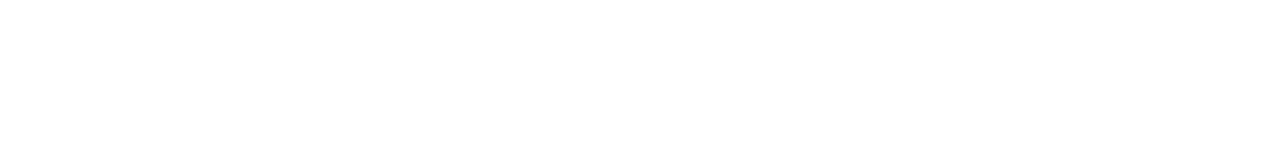
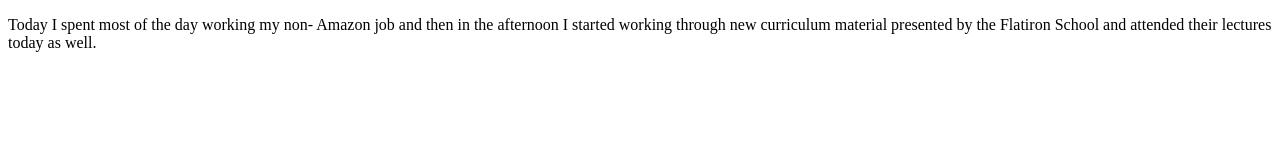
Before and after one commit to jtabb1/2021-08-23-Daily-Coding-Journal, a plain HTML site: page index.html in a window 1280 px wide. Drawn offline with Linux system fonts and the light colour scheme.

Commit message:
Talk about what I did today.

```diff
--- a/index.html
+++ b/index.html
@@ -7,6 +7,14 @@
     <link href="style.css" rel="stylesheet" type="text/css" />
   </head>
   <body>
+
+    <p>
+      Today I spent most of the day working my non-
+      Amazon job and then in the afternoon I started
+      working through new curriculum material presented by the Flatiron School and attended
+      their lectures today as well.
+    </p>
+
     <script src="script.js"></script>
   </body>
 </html>
```
